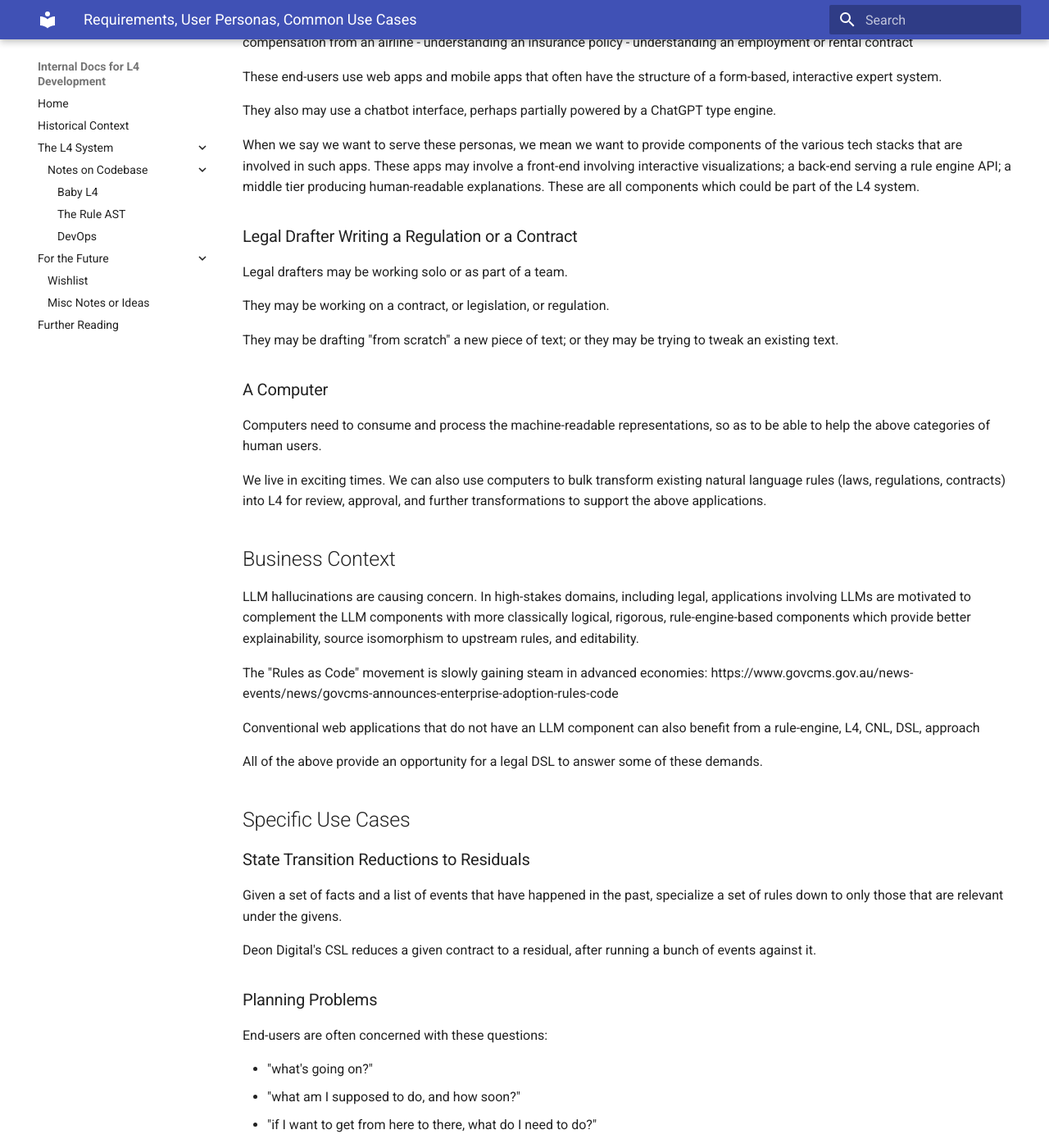
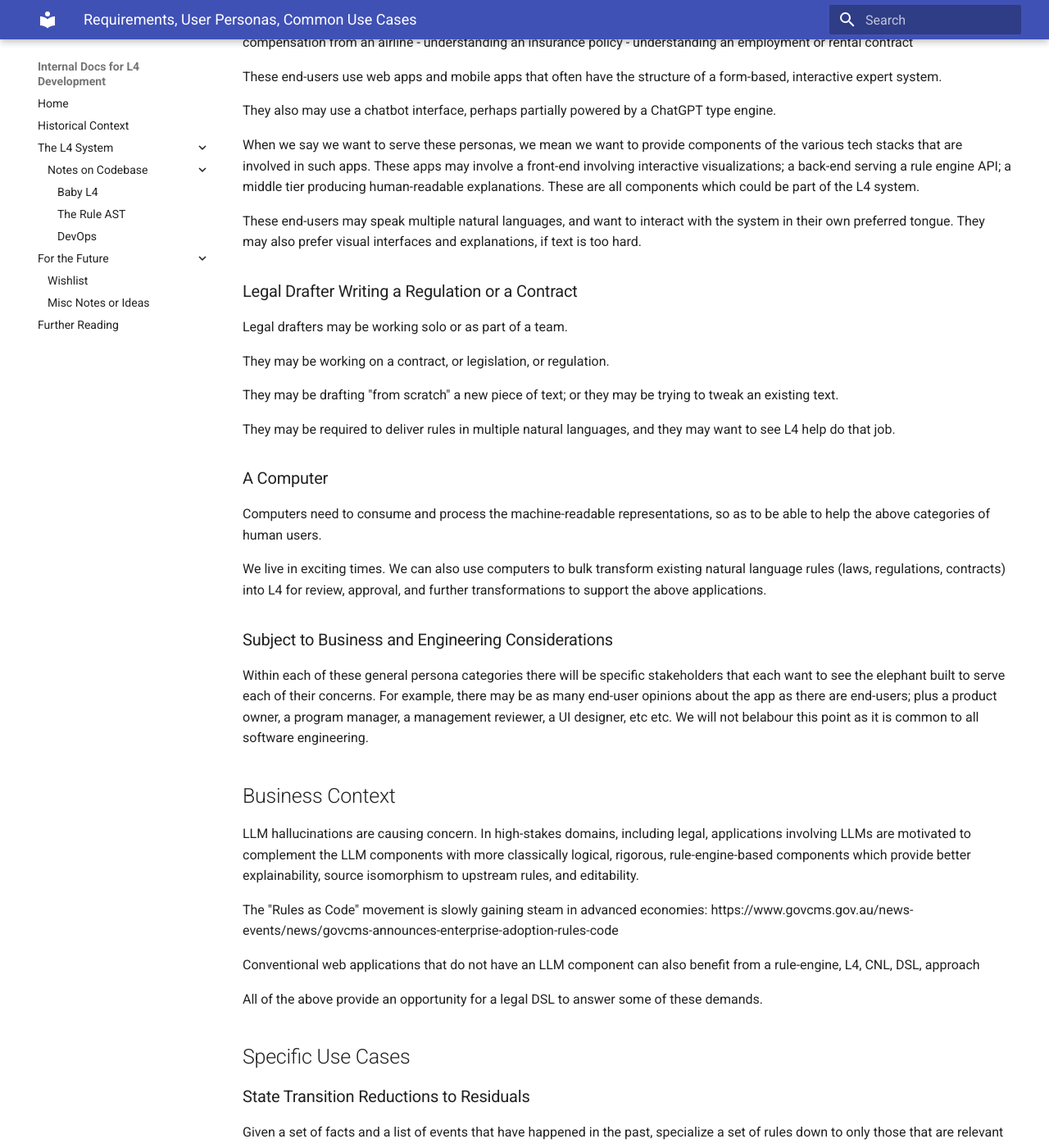
Before and after one commit to smucclaw/internal_docs, an MkDocs documentation site: the page built from docs/requirements.md, in a window 1280 px wide and 1400 px high, scrolled down 479 px. Shown: the whole window at 82% size. Built offline with MkDocs 1.6.1 and Material for MkDocs 9.7.7, drawn with Linux system fonts in a browser that asks for light colours; some of the changed text lies outside the part shown.

Commit message:
try to capture some requirements

```diff
--- a/docs/requirements.md
+++ b/docs/requirements.md
@@ -32,6 +32,10 @@ visualizations; a back-end serving a rule engine API; a middle tier
 producing human-readable explanations. These are all components which
 could be part of the L4 system.
 
+These end-users may speak multiple natural languages, and want to
+interact with the system in their own preferred tongue. They may also
+prefer visual interfaces and explanations, if text is too hard.
+
 ### Legal Drafter Writing a Regulation or a Contract
 
 Legal drafters may be working solo or as part of a team.
@@ -39,6 +43,8 @@ Legal drafters may be working solo or as part of a team.
 They may be working on a contract, or legislation, or regulation.
 
 They may be drafting "from scratch" a new piece of text; or they may be trying to tweak an existing text.
+
+They may be required to deliver rules in multiple natural languages, and they may want to see L4 help do that job.
 
 ### A Computer
 
@@ -50,6 +56,15 @@ We live in exciting times. We can also use computers to bulk transform
 existing natural language rules (laws, regulations, contracts) into L4
 for review, approval, and further transformations to support the above
 applications.
+
+### Subject to Business and Engineering Considerations
+
+Within each of these general persona categories there will be specific
+stakeholders that each want to see the elephant built to serve each of
+their concerns. For example, there may be as many end-user opinions
+about the app as there are end-users; plus a product owner, a program
+manager, a management reviewer, a UI designer, etc etc. We will not
+belabour this point as it is common to all software engineering.
 
 ## Business Context
 
@@ -85,6 +100,7 @@ End-users are often concerned with these questions:
 * "what's going on?"
 * "what am I supposed to do, and how soon?"
 * "if I want to get from here to there, what do I need to do?"
+* "why is this dollar amount what it is, and not some other number?"
 
 ### Natural Language Generation
 
```
